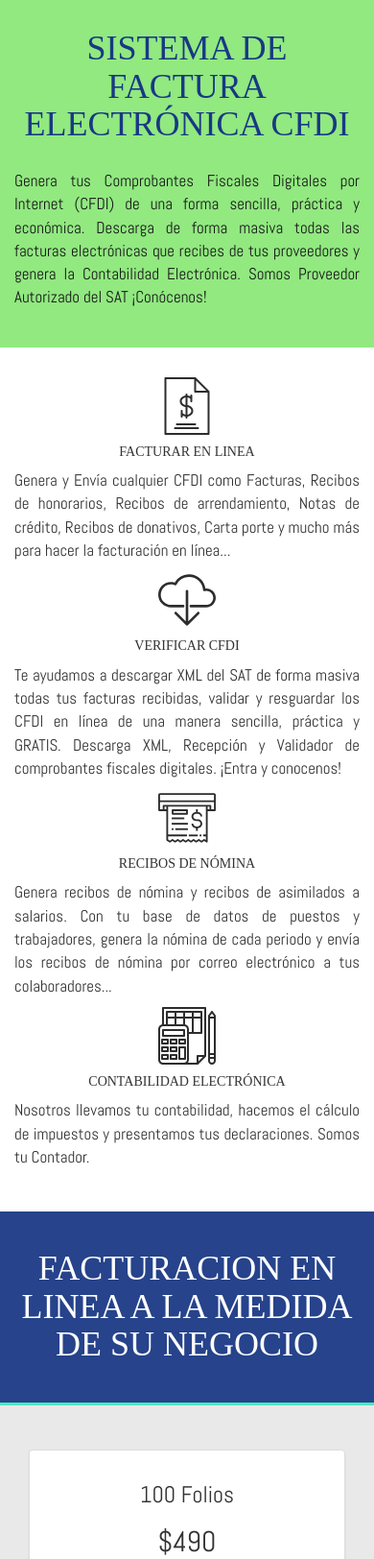
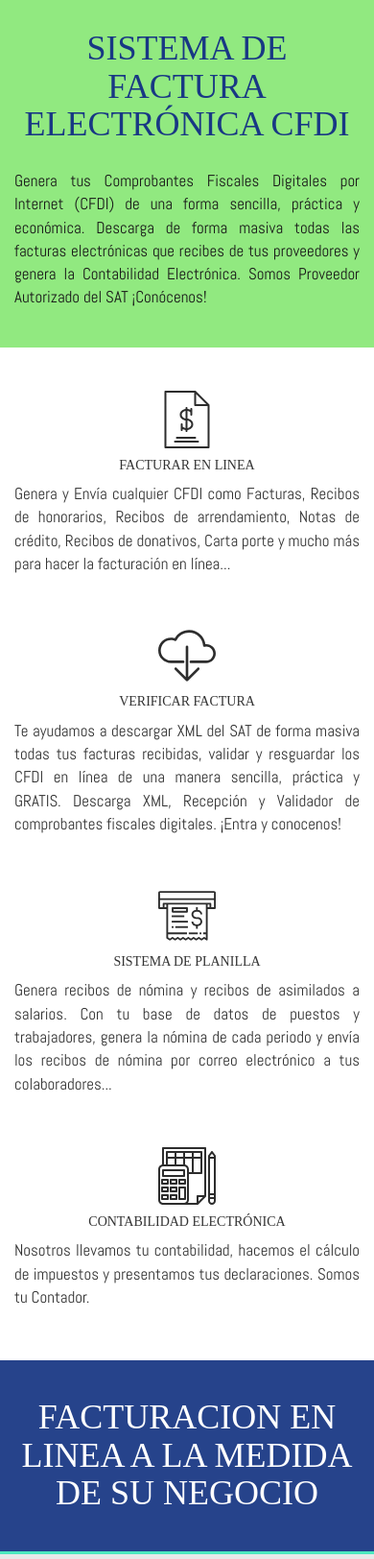
Before and after one commit to Enrique0206/data_link, a PHP site: page / in a window 390 px wide. Shown: the part 274-1898 px from the top of the page at 96% size. Run offline with PHP 8.4, Linux system fonts and the light colour scheme; some libraries are stand-ins or nearby versions; some web fonts are replaced.

Commit message:
data_link - vista inicial-modif_1

```diff
--- a/css/style.css
+++ b/css/style.css
@@ -2,13 +2,8 @@ body{
 	margin: 0;
 }
 
-*/*#logo_social {
-	padding-top: 20px;
-	padding-bottom: 20px;
-}
-
-.row .col-lg-12.col-md-12.col-sm-6.col-xs-12 img {
-	margin-left: 20px;
+/*#servicios .col-lg-3.col-md-3.col-sm-6.col-xs-12 {
+            padding-top: 10px;
         }*/
 
 /*slider*/
@@ -20,6 +15,11 @@ body{
 	width: 100%;
 }
 /*slider*/
+
+/*contenido*/
+/*clase para linea en servicios*/
+
+/*contenido*/
 
 /*clase para el tamano de texto de los parrafos y fuente*/
 .tamanio_texto {
@@ -34,60 +34,11 @@ body{
         list-style: none;
         text-decoration: none;
 }
-/*cllase para fuente titulos y subtitulos*/
-
-/*contenido debajo de slider*/
-/*#contenido {
-	position: relative;
-	padding-bottom: 170px;
-}*/
-
+/*clase para fuente titulos y subtitulos*/
 
 .row .col-lg-4.col-md-4.col-sm-12.col-xs-12 .img-responsive {
 	width: 50%;
 }
-
-/*estilos de la etiqueta resenia */
-	/*#resenia {
-		position: absolute;
-		z-index: 2;
-		top: -180px;
-		opacity: 0.85;
-	}
-	#resenia .col-lg-8.col-md-8.col-sm-8.col-xs-12 h1 {
-		color: #002377;
-                padding-bottom: 30px;
-                display:none;
-	}
-
-    #resenia .col-lg-8.col-md-8.col-sm-8.col-xs-12 p {
-            color:#000000;
-                padding-bottom: 30px;
-                display:none;
-	}
-
-	#servicios p {
-		display:none;
-	}
-
-	#contenido #resenia .col-lg-8.col-md-8.col-sm-8.col-xs-12 {
-		background-color:#86E773;
-		padding-top: 35px;
-		padding-bottom: 50px;
-		padding-left: 70px;
-		padding-right: 70px;
-	}	*/
-
-	/*padding para cuadrar los 4 servicion en la etiqueta*/
-	/*#contenido .row.tamanio_texto {
-		padding-top: 300px;
-	}*/
-	/*padding para cuadrar los 4 servicion en la etiqueta*/
-
-/*estilos de la etiqueta resenia*/
-
-/*contenido*/
-
 
 /*ventas*/
 #precio_pack .container.text-center h1 {
@@ -96,14 +47,7 @@ body{
 	padding-bottom: 30px;
 }
 
-/*#ventas {
-	background-color: #E9E9E9;
-	padding-top: 100px;
-	padding-bottom: 30px;
-}*/
-/*#ventas .container .row.text-center .col-lg-4.col-md-4.col-sm-4.col-xs-12 {
-	transition: 0.5s;*/ /*para el hover con jquery*/
-/*}*/
+
 
 /*clase para hover de folio -- ambas se aplican con jquery*/
 .color_ventas {
@@ -127,60 +71,9 @@ body{
 /*ventas*/
 
 /*conceptos*/
-/*#conceptos {
-	padding-top: 100px;
-	padding-bottom: 90px;
-}*/
-
 #conceptos p{
   display:none;
 }
-
-/*.line_vetical {
-	margin-top: 26px;
-	border-left: 1px solid #7CB342;
-	min-height: 220px;
-}*/
-/*conceptos*/
-
-/*seccion videos*/
-/*#videos {
-	background-color: rgba(58,229,179,1.00);
-
-}*/
-
-/*.espacios_videos {
-	padding-top: 34px;
-	padding-bottom: 34px;
-}
-
-.entre_videos{
-	padding-top: 30px;
-	padding-bottom: 30px;
-}*/
-/*seccion videos*/
-
-/*seccion equipo de trabajo*/
-/*#equipo {
-	padding-top: 40px;
-	padding-bottom: 70px;
-}
-
-#equipo .text-center {
-	padding-bottom: 50px;
-}*/
-/*seccion equipo de trabajo*/
-
-
-/*enlaces*/
-/*#enlaces {
-	background-color: #E9E9E9;
-	padding-top: 40px;
-}
-
-#enlaces .text-center {
-	padding-bottom: 50px;
-}*/
 
 #enlaces img{
     transition:all 1s;
@@ -200,6 +93,7 @@ body{
      transform: rotateY(-180deg);
   }
 /*enlaces*/
+
 
 /*pie de pagina*/
 #pie {
@@ -251,11 +145,11 @@ body{
 /*media query responsive*/
 
 @media (min-width: 1200px) {
-	/*logo*/
-    /*.navbar-header .navbar-brand .img-responsive {
-	margin-top: 0px;
-	}*/
-	/*logo*/
+
+	.linea {
+	border-left: 1px solid #7CB342;
+	height: 82px;
+	}
 
 	#contenido {
 	position: relative;
@@ -319,23 +213,6 @@ body{
 	}
 	/*conceptos*/
 
-	/*videos*/
-	/*#videos h4 {
-		font-size: 22px;
-		text-align: center;
-	}
-
-	.espacios_videos {
-	padding-top: 34px;
-	padding-bottom: 34px;
-	}
-
-	.entre_videos{
-	padding-top: 30px;
-	padding-bottom: 30px;
-	}*/
-	/*videos*/
-
 	/*equipo*/
 	#equipo {
         background-color: rgba(58,229,179,1.00);
@@ -363,9 +240,11 @@ body{
 
 
 @media (min-width: 992px) and (max-width: 1199px){
-    /*.navbar-header .navbar-brand .img-responsive {
-	margin-top: 12px;
-	}	*/
+
+        .linea {
+	border-left: 1px solid #7CB342;
+	height: 82px;
+	}
 
 	#contenido {
 	position: relative;
@@ -378,6 +257,7 @@ body{
 	top: -180px;
 	opacity: 0.9;
 	}
+
 	#resenia .col-lg-8.col-md-8.col-sm-8.col-xs-12 h1 {
     color: #002377;
     padding-bottom: 30px;
@@ -428,23 +308,6 @@ body{
 	}
 	/*conceptos*/
 
-	/*videos*/
-	/*#videos h4 {
-		font-size: 22px;
-		text-align: center;
-	}
-
-	.espacios_videos {
-	padding-top: 34px;
-	padding-bottom: 34px;
-	}
-
-	.entre_videos{
-	padding-top: 30px;
-	padding-bottom: 30px;
-	}*/
-	/*videos*/
-
 	/*equipo*/
 	#equipo {
     background-color: rgba(58,229,179,1.00);
@@ -476,7 +339,7 @@ body{
 
 	#contenido {
 	position: relative;
-	padding-bottom: 60px;
+	padding-bottom: 50px;
 	}
 
 	#resenia {
@@ -498,9 +361,19 @@ body{
         display:none;
 	}
 
+        /*servicios*/
+	#servicios {
+		padding-top: 44px;
+	}
+
+	#servicios .col-lg-3.col-md-3.col-sm-6.col-xs-12 {
+		padding-bottom: 40px;
+                padding-top: 50px;
+	}
 	#servicios p {
 	display:none;
 	}
+	/*servicios*/
 
 	#contenido #resenia .col-lg-8.col-md-8.col-sm-8.col-xs-12 {
 	background-color:#86E773;
@@ -542,23 +415,6 @@ body{
 	}
 	/*conceptos*/
 
-	/*videos*/
-	/*#videos h4 {
-		font-size: 22px;
-		text-align: center;
-	}
-
-	.espacios_videos {
-	padding-top: 22px;
-	padding-bottom: 34px;
-	}
-
-	.entre_videos{
-	padding-top: 20px;
-	padding-bottom: 20px;
-	}*/
-	/*videos*/
-
 	/*equipo*/
 	#equipo {
     background-color: rgba(58,229,179,1.00);
@@ -585,24 +441,14 @@ body{
 }
 
 @media (max-width: 767px){
-	/*logo*/
-    /*.navbar-header .navbar-brand .img-responsive {
-		background-color: red;
-	padding-bottom: 40px;
-	display: none;
-	}*/
-	/*logo*/
-
 
 	#contenido {
-	/*position: relative;*/
-	padding-bottom: 35px;
+	padding-bottom: 0px;
 	}
 
+	/*resenia*/
 	#resenia {
-		/*position: absolute;*/
-		/*z-index: 2;*/ /* put .green-box above .dashed-box */
-		/*top: -180px; */
+	padding-top: 0px;
 	opacity: 0.9;
 	}
 
@@ -619,20 +465,27 @@ body{
     display:none;
 	}
 
-	#servicios p {
-	display:none;
-	}
-
-	#contenido #resenia .col-lg-8.col-md-8.col-sm-8.col-xs-12 {
+    #resenia .col-lg-8.col-md-8.col-sm-8.col-xs-12 {
 	background-color:#86E773;
 	padding-top: 12px;
 	padding-bottom: 0px;
 	}
+	/*resenia*/
 
-	#contenido .row.tamanio_texto {
-	padding-top: 30px;
+	/*servicios*/
+	#servicios {
+		padding-top: 44px;
 	}
 
+	#servicios .col-lg-3.col-md-3.col-sm-6.col-xs-12 {
+		padding-bottom: 44px;
+	}
+	#servicios p {
+	display:none;
+	}
+	/*servicios*/
+
+	/*ventas*/
 	#ventas {
 	background-color: #E9E9E9;
 	padding-top: 46px;
@@ -642,6 +495,7 @@ body{
 	#ventas .container .row.text-center .col-lg-4.col-md-4.col-sm-4.col-xs-12 {
 	transition: 0.5s; /*para el hover con jquery*/
 	}
+	/*ventas*/
 
 	/*conceptos*/
 	#conceptos {
@@ -660,23 +514,6 @@ body{
 	display: none;
 	}
 	/*conceptos*/
-
-	/*videos*/
-	/*#videos h4 {
-		font-size: 22px;
-		text-align: center;
-	}
-
-	.espacios_videos {
-	padding-top: 14px;
-	padding-bottom: 32px;
-	}
-
-	.entre_videos{
-	padding-top: 12px;
-	padding-bottom: 10px;
-	}*/
-	/*videos*/
 
 	/*equipo*/
 	#equipo {
--- a/index.php
+++ b/index.php
@@ -95,25 +95,25 @@
 					</div>
 				</div>
 		  	</div>
-		  	<div class="col-lg-3 col-md-3 col-sm-6 col-xs-12">
+		  	<div class="col-lg-3 col-md-3 col-sm-6 col-xs-12 linea">
 				<div class="text-center">
 					<a href="https://www.facturadorelectronico.com/validar-cfdi.html" target="blank"><img src="images/pgn/download.svg" alt="descarga" height="60px" width="80px"></a>
 					<div class="caption">
-						<h5 class="fuente_tit_sub"></a>VERIFICAR CFDI</h5>
+						<h5 class="fuente_tit_sub"></a>VERIFICAR FACTURA</h5>
 						<p class="text-justify">Te ayudamos a descargar XML del SAT de forma masiva todas tus facturas recibidas, validar y resguardar los CFDI en línea de una manera sencilla, práctica y GRATIS. Descarga XML, Recepción y Validador de comprobantes fiscales digitales. ¡Entra y conocenos!</p>
 					</div>
 				</div>
 		  	</div>
-		  	<div class="col-lg-3 col-md-3 col-sm-6 col-xs-12">
+			<div class="col-lg-3 col-md-3 col-sm-6 col-xs-12 linea">
 				<div class="text-center">
 					<a href="https://www.facturadorelectronico.com/recibos-de-nomina.html" target="blank"><img src="images/pgn/receipts.svg" alt="recibos" height="60px" width="80px"></a>
 					<div class="caption">
-						<h5 class="fuente_tit_sub">RECIBOS DE NÓMINA</h5>
+						<h5 class="fuente_tit_sub">SISTEMA DE PLANILLA</h5>
 						<p class="text-justify">Genera recibos de nómina y recibos de asimilados a salarios. Con tu base de datos de puestos y trabajadores, genera la nómina de cada periodo y envía los recibos de nómina por correo electrónico a tus colaboradores...</p>
 					</div>
 				</div>
 		  	</div>
-		  	<div class="col-lg-3 col-md-3 col-sm-6 col-xs-12">
+			<div class="col-lg-3 col-md-3 col-sm-6 col-xs-12 linea">
 				<div class="text-center">
 					<a href="https://www.facturadorelectronico.com/software-de-contabilidad-electronica.html" target="blank"><img src="images/pgn/accounting.svg" alt="contabilidad" height="60px" width="80px"></a>
 					<div class="caption">
```
Also changed, not shown: js/js_1.js (line endings or trailing spaces). Lines whose indentation alone changed are shown as unchanged.
